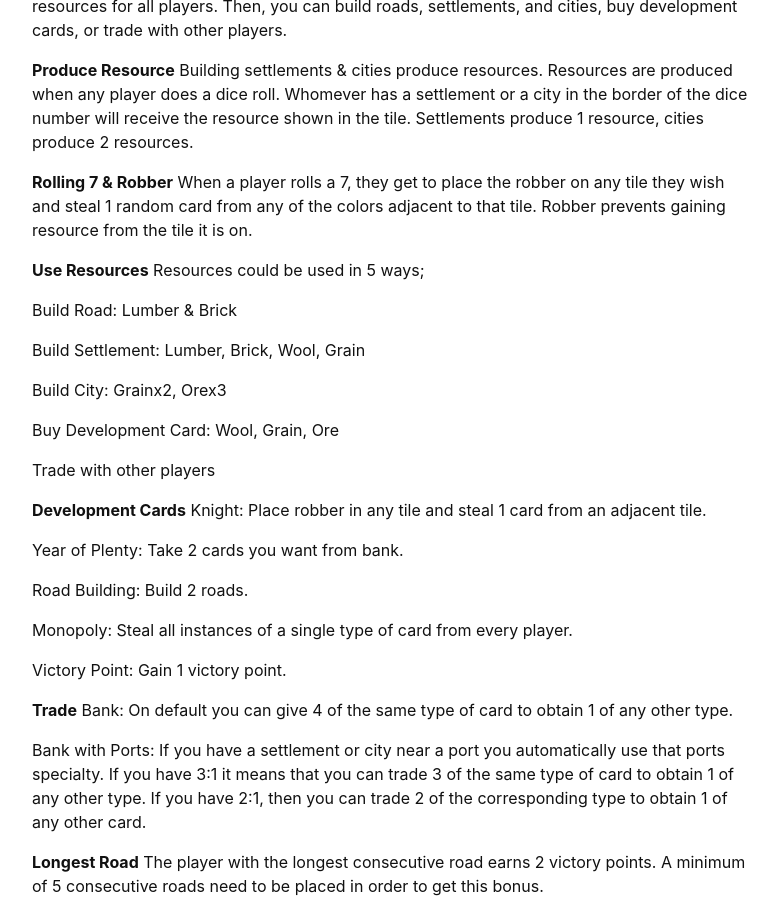
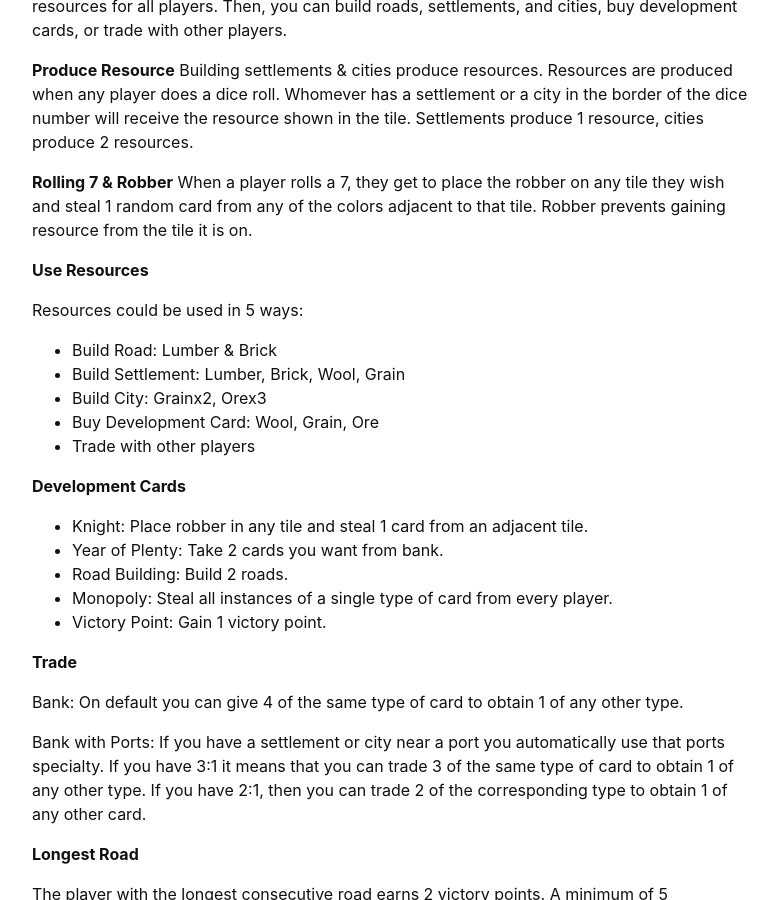
Before and after one commit to hanwendong1/VirtualGaming, a Jekyll site: the page built from content/4-Catan.md, in a window 1280 px wide and 900 px high, scrolled down 1734 px. Shown: the whole window, without its empty margins (248-1026 px from the left). Built offline with Jekyll 4.4.1, drawn with Linux system fonts in a browser that asks for light colours.

```diff
--- a/content/4-Catan.md
+++ b/content/4-Catan.md
@@ -90,38 +90,35 @@ Building settlements & cities produce resources. Resources are produced when any
 When a player rolls a 7, they get to place the robber on any tile they wish and steal 1 random card from any of the colors adjacent to that tile. Robber prevents gaining resource from the tile it is on.
 
 **Use Resources**
-Resources could be used in 5 ways;
 
-Build Road: Lumber & Brick
+Resources could be used in 5 ways:
 
-Build Settlement: Lumber, Brick, Wool, Grain
-
-Build City: Grainx2, Orex3
-
-Buy Development Card: Wool, Grain, Ore
-
-Trade with other players
+- Build Road: Lumber & Brick
+- Build Settlement: Lumber, Brick, Wool, Grain
+- Build City: Grainx2, Orex3
+- Buy Development Card: Wool, Grain, Ore
+- Trade with other players
 
 **Development Cards**
-Knight: Place robber in any tile and steal 1 card from an adjacent tile.
 
-Year of Plenty: Take 2 cards you want from bank.
-
-Road Building: Build 2 roads.
-
-Monopoly: Steal all instances of a single type of card from every player.
-
-Victory Point: Gain 1 victory point.
+- Knight: Place robber in any tile and steal 1 card from an adjacent tile.
+- Year of Plenty: Take 2 cards you want from bank.
+- Road Building: Build 2 roads.
+- Monopoly: Steal all instances of a single type of card from every player.
+- Victory Point: Gain 1 victory point.
 
 **Trade**
+
 Bank: On default you can give 4 of the same type of card to obtain 1 of any other type.
 
 Bank with Ports: If you have a settlement or city near a port you automatically use that ports specialty. If you have 3:1 it means that you can trade 3 of the same type of card to obtain 1 of any other type. If you have 2:1, then you can trade 2 of the corresponding type to obtain 1 of any other card.
 
 **Longest Road**
+
 The player with the longest consecutive road earns 2 victory points. A minimum of 5 consecutive roads need to be placed in order to get this bonus.
 
 **Largest Army**
+
 The player to use the most amount of Knight cards earns 2 victory points. A minimum of 3 Knight cards needs to be used in order to get this bonus.
 
 
```
